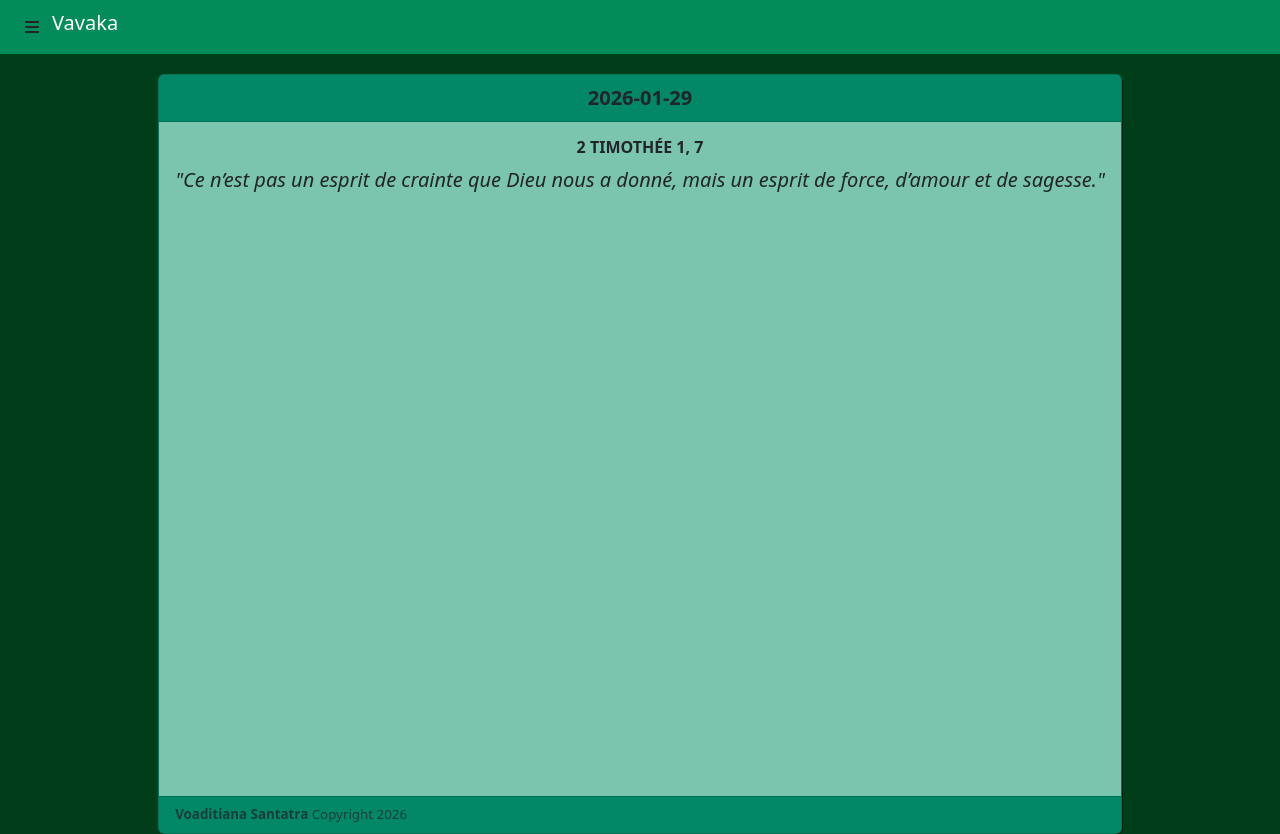
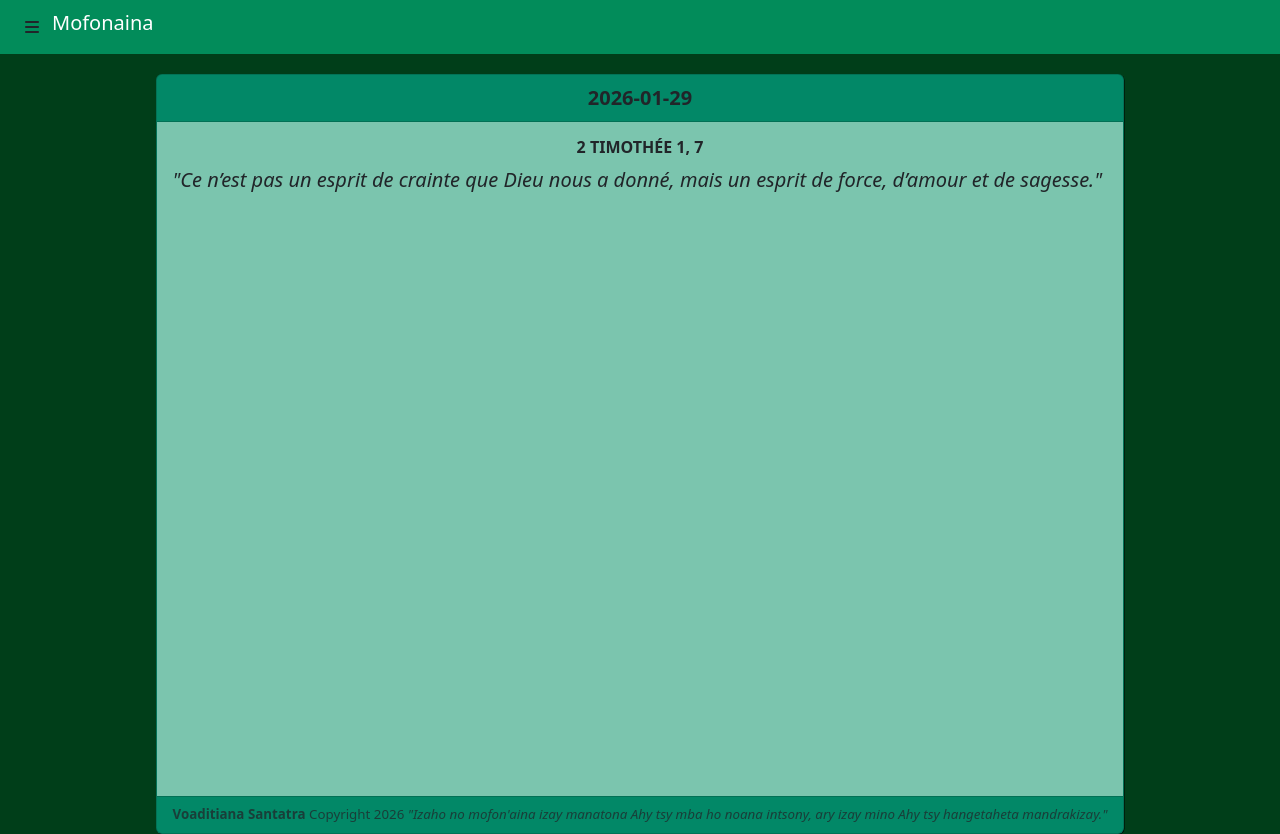
Before and after one commit to Voaditiana/vavaka, a Django app: page / in a window 1280 px wide. Run offline with Django 5.2, Linux system fonts and the light colour scheme; some libraries are stand-ins or nearby versions.

Commit message:
Update index.html

```diff
--- a/templates/index.html
+++ b/templates/index.html
@@ -42,7 +42,7 @@
             <i class="fa-solid fa-bars"></i>
           </button>
         </li>
-        <li class="nav-item">Vavaka</li>
+        <li class="nav-item">Mofonaina</li>
       </ul>
   </nav>
   <!--tab at the top to switch language-->
@@ -64,7 +64,7 @@
       </p>
     </div>
     <div class="card-footer text-muted">
-      <b>Voaditiana Santatra</b> Copyright 2026
+      <b>Voaditiana Santatra</b> Copyright 2026 <i>"Izaho no mofon'aina izay manatona Ahy tsy mba ho noana intsony, ary izay mino Ahy tsy hangetaheta mandrakizay."</i>
     </div>
   </div>
   <div class="date" id="control">
```
